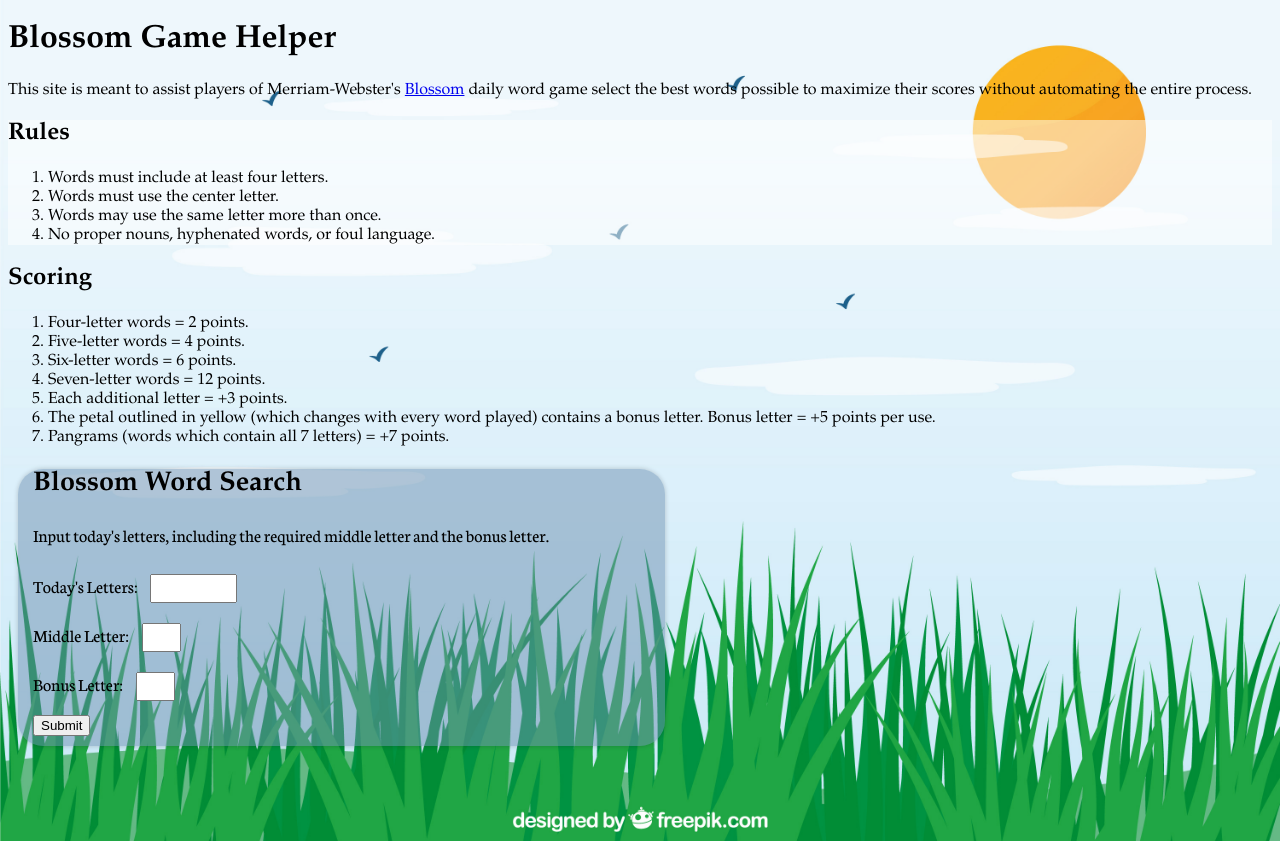
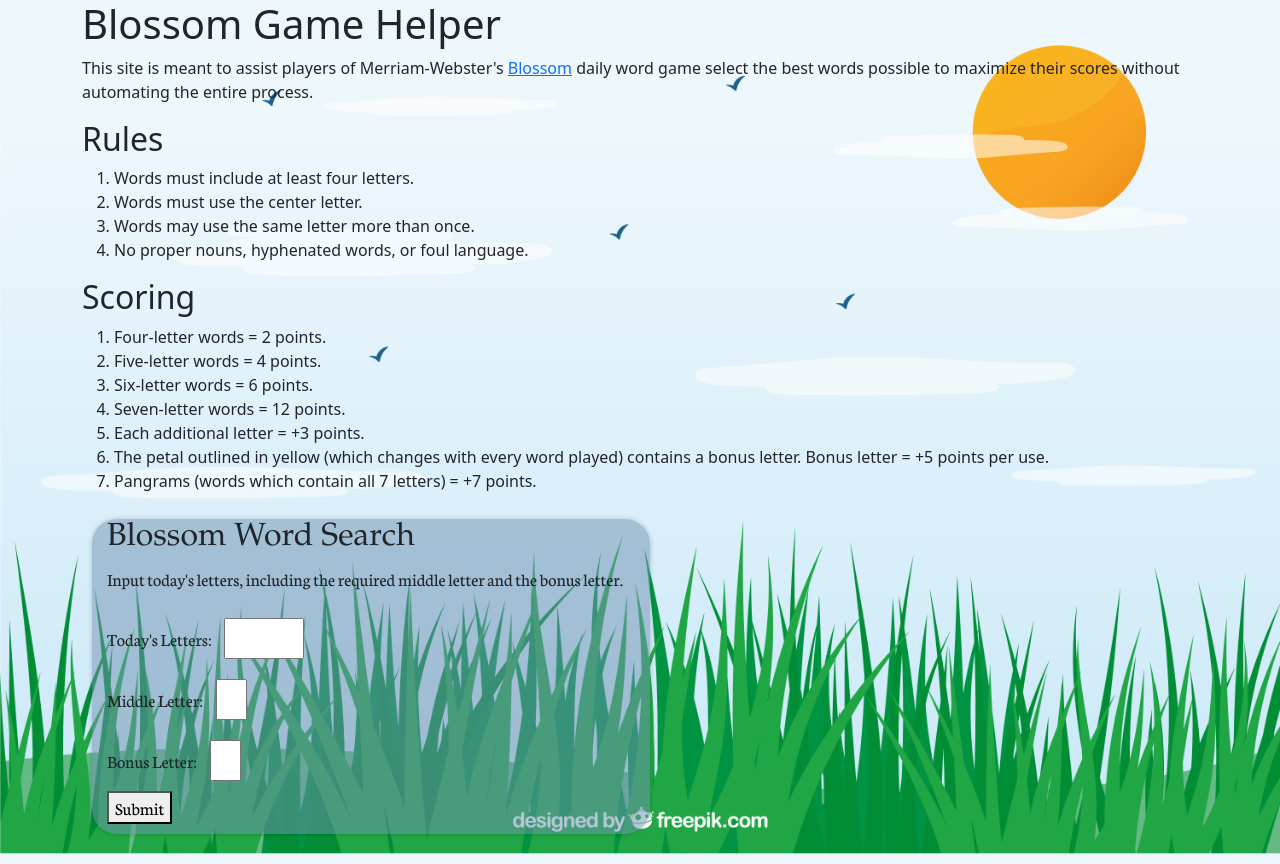
Before and after one commit to CrystalRoot/blossom, a website: page index.html in a window 1280 px wide. Before the commit the page ends 841 px from the top, so only its background shows below. Drawn offline with nearby package versions, Linux system fonts and the light colour scheme; a web font is replaced by a local one.

Commit message:
converted index.html to use bootstrap grid

```diff
--- a/index.html
+++ b/index.html
@@ -2,23 +2,44 @@
 <html lang="en">
 <head>
     <meta charset="utf-8">
-        <link rel="stylesheet" href="css/gameHelper.css">
+    <!--Initializes optimization for breakpoints-->
+    <meta name="viewport" content="width=device-width, initial-scale=1">
+    <link rel="stylesheet" href="node_modules/bootstrap/dist/css/bootstrap.min.css">
     <link rel="stylesheet" href="https://fonts.googleapis.com/css?family=Caudex">
     <link rel="stylesheet" href="https://fonts.googleapis.com/css?family=Neuton">
+    <!--Custom stylesheet should always be last-->
+    <link rel="stylesheet" href="css/gameHelper.css">
     <title>Blossom Game Helper</title>
 </head>
 <body>
+    <header>
+        <div class="container">
+            <div class="row">
+                <div class="col">
                     <h1>Blossom Game Helper</h1>
+                </div>
+            </div>
+            <div class="row">
+                <div class="col">
                     <p>This site is meant to assist players of Merriam-Webster's <a href="https://www.merriam-webster.com/games/blossom-word-game">Blossom</a> daily word game select the best words possible to maximize their scores without automating the entire process.</p>
-        <div class="rules">
+                </div>
+            </div>
+        </div>
+    </header>
+    <div class="container">
+        <div class="row">
+            <div class="col">
                 <h2>Rules</h2>
                 <ol>
                     <li>Words must include at least four letters.</li>
                     <li>Words must use the center letter.</li>
                     <li>Words may use the same letter more than once.</li>
                     <li>No proper nouns, hyphenated words, or foul language.</li>
+                </ol>
             </div>
-        </ol>
+        </div>
+        <div class="row">
+            <div class="col">
                 <h2>Scoring</h2>
                 <ol>
                     <li>Four-letter words = 2 points.</li>
@@ -29,6 +50,12 @@
                     <li>The petal outlined in yellow (which changes with every word played) contains a bonus letter. Bonus letter = +5 points per use.</li>
                     <li>Pangrams (words which contain all 7 letters) = +7 points.</li>
                 </ol>
+            </div>
+        </div>
+    </div>
+    <div class="container">
+        <div class="row">
+            <div class="col">
                 <form id="wordSearchForm">
                     <h2>Blossom Word Search</h2>
                     <div class="directions" id="directions">
@@ -50,6 +77,11 @@
                         <button type="submit">Submit</button>
                     </div>
                 </form>
+            </div>
+        </div>
+    </div>
+    <!--Explanation of order here?-->
+    <script src="node_modules/bootstrap/dist/js/bootstrap.min.js"></script>
     <script src="js/gameHelper.js"></script>
 </body>
 </html>
--- a/package.json
+++ b/package.json
@@ -6,6 +6,8 @@
     "doc": "docs"
   },
   "scripts": {
+    "lite": "lite-server",
+    "start": "npm run lite",
     "test": "echo \"Error: no test specified\" && exit 1"
   },
   "repository": {
```
Lines whose indentation alone changed are shown as unchanged.
